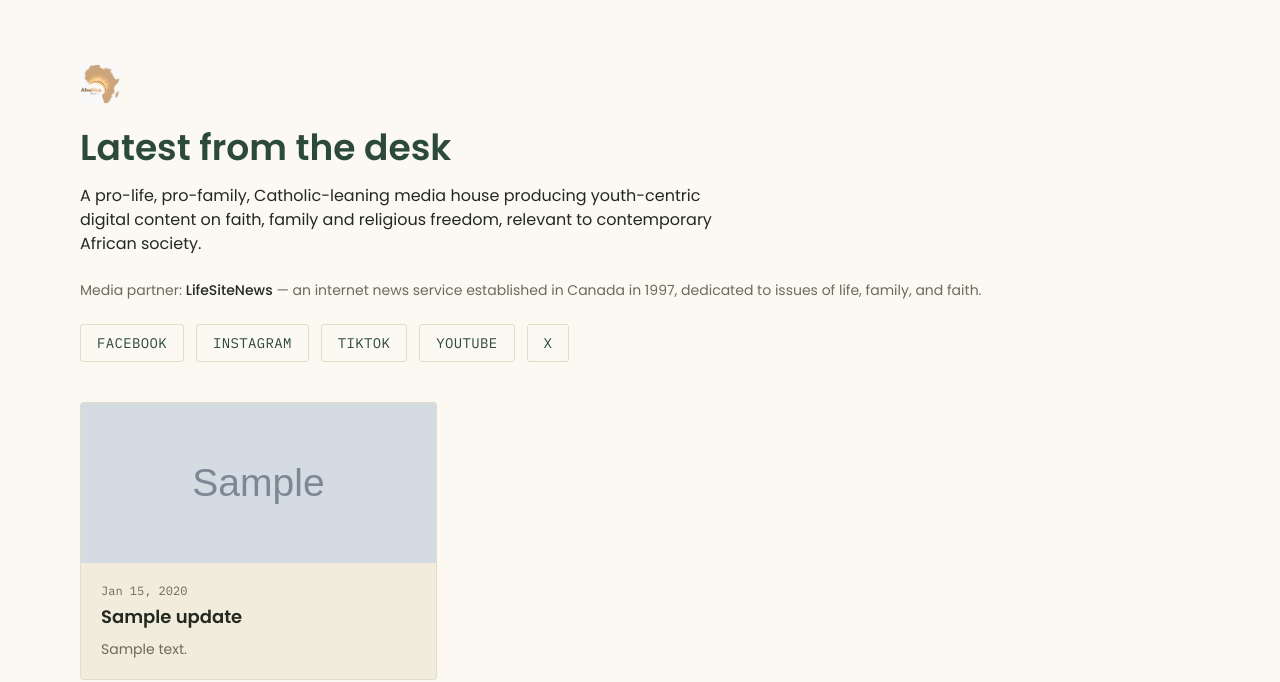
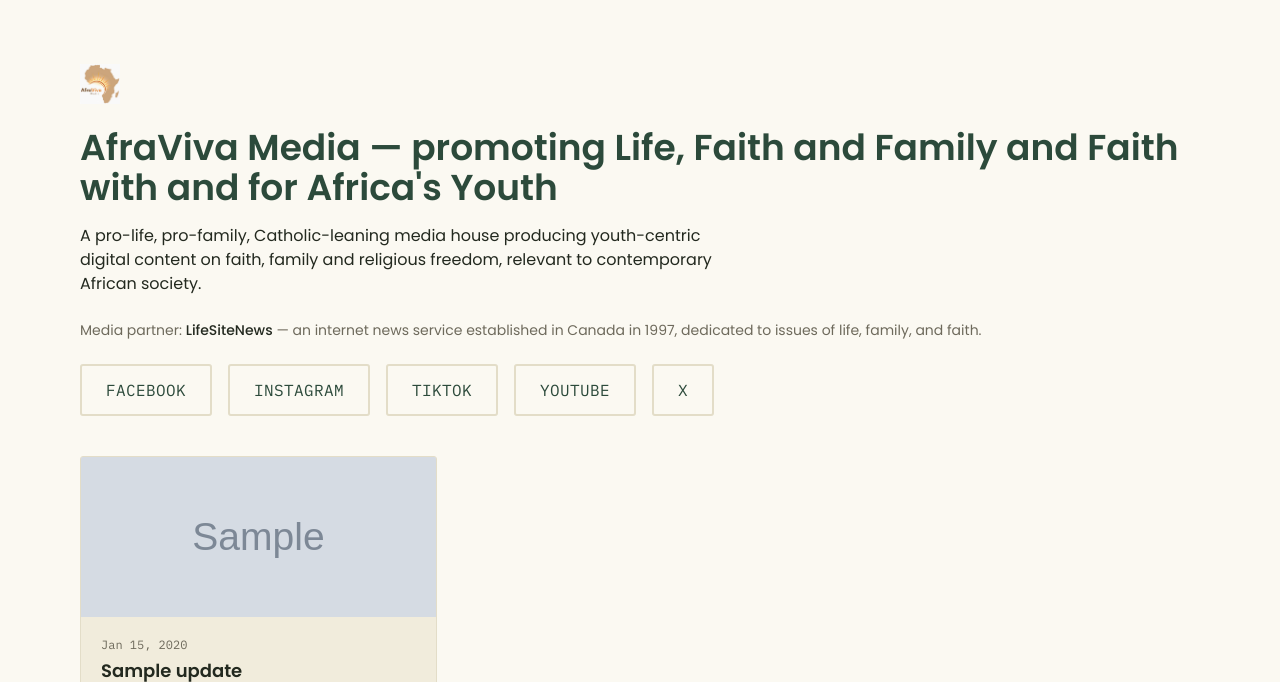
Before and after one commit to judekioko/afraviva-platform, a Django app: template media_hub/templates/media_hub/list.html in a window 1280 px wide. Shown: the part 65-747 px from the top of the page. Run offline with Django 5.2, Linux system fonts and the light colour scheme; data comes from the database, SQL or seed files in the repository; the template is opened without the code that fills it: most values are stand-ins (such as "Sample title", 1, 10 or a date in 2020); grey boxes marked "Sample" are stand-in pictures; style sheets or scripts are compiled from the project's sources; parts of the project's set-up code (start-up, migrations or seed data) failed here and were passed over.

Commit message:
Update Media hub heading and enlarge social buttons
Replace the generic "Latest from the desk" heading with the actual
brand tagline, and size up the social-link buttons on the Media hub
pages so they're easier to tap.

```diff
--- a/media_hub/templates/media_hub/detail.html
+++ b/media_hub/templates/media_hub/detail.html
@@ -23,9 +23,9 @@
 
   <div class="mt-12 pt-6 border-t border-line">
     <p class="font-mono text-xs uppercase tracking-wide text-muted mb-3">Follow AfraViva Media</p>
-    <div class="flex gap-3 flex-wrap font-mono text-sm uppercase tracking-wide">
+    <div class="flex gap-4 flex-wrap font-mono text-base uppercase tracking-wide">
       {% for social in MEDIA_SOCIAL_LINKS %}
-        <a href="{{ social.url }}" target="_blank" rel="noopener" class="px-4 py-2 border border-line rounded text-forest hover:border-gold hover:text-gold-text">{{ social.label }}</a>
+        <a href="{{ social.url }}" target="_blank" rel="noopener" class="px-6 py-3 border-2 border-line rounded text-forest hover:border-gold hover:text-gold-text">{{ social.label }}</a>
       {% endfor %}
     </div>
   </div>
--- a/media_hub/templates/media_hub/list.html
+++ b/media_hub/templates/media_hub/list.html
@@ -7,16 +7,16 @@
   <div class="mb-6">
     {% include "_afraviva_logo.html" with size=40 subtitle="Media" wordmark_size="text-2xl" %}
   </div>
-  <h1 class="font-serif text-3xl md:text-4xl font-semibold text-forest mb-4">Latest from the desk</h1>
+  <h1 class="font-serif text-3xl md:text-4xl font-semibold text-forest mb-4">AfraViva Media — promoting Life, Faith and Family and Faith with and for Africa's Youth</h1>
   <p class="text-ink-soft max-w-2xl mb-6">
     A pro-life, pro-family, Catholic-leaning media house producing youth-centric digital content
     on faith, family and religious freedom, relevant to contemporary African society.
   </p>
   <p class="text-sm text-muted mb-6">Media partner: <span class="text-ink font-medium">LifeSiteNews</span> — an internet news service established in Canada in 1997, dedicated to issues of life, family, and faith.</p>
 
-  <div class="flex gap-3 flex-wrap mb-10 font-mono text-sm uppercase tracking-wide">
+  <div class="flex gap-4 flex-wrap mb-10 font-mono text-base uppercase tracking-wide">
     {% for social in MEDIA_SOCIAL_LINKS %}
-      <a href="{{ social.url }}" target="_blank" rel="noopener" class="px-4 py-2 border border-line rounded text-forest hover:border-gold hover:text-gold-text">{{ social.label }}</a>
+      <a href="{{ social.url }}" target="_blank" rel="noopener" class="px-6 py-3 border-2 border-line rounded text-forest hover:border-gold hover:text-gold-text">{{ social.label }}</a>
     {% endfor %}
   </div>
 
```
